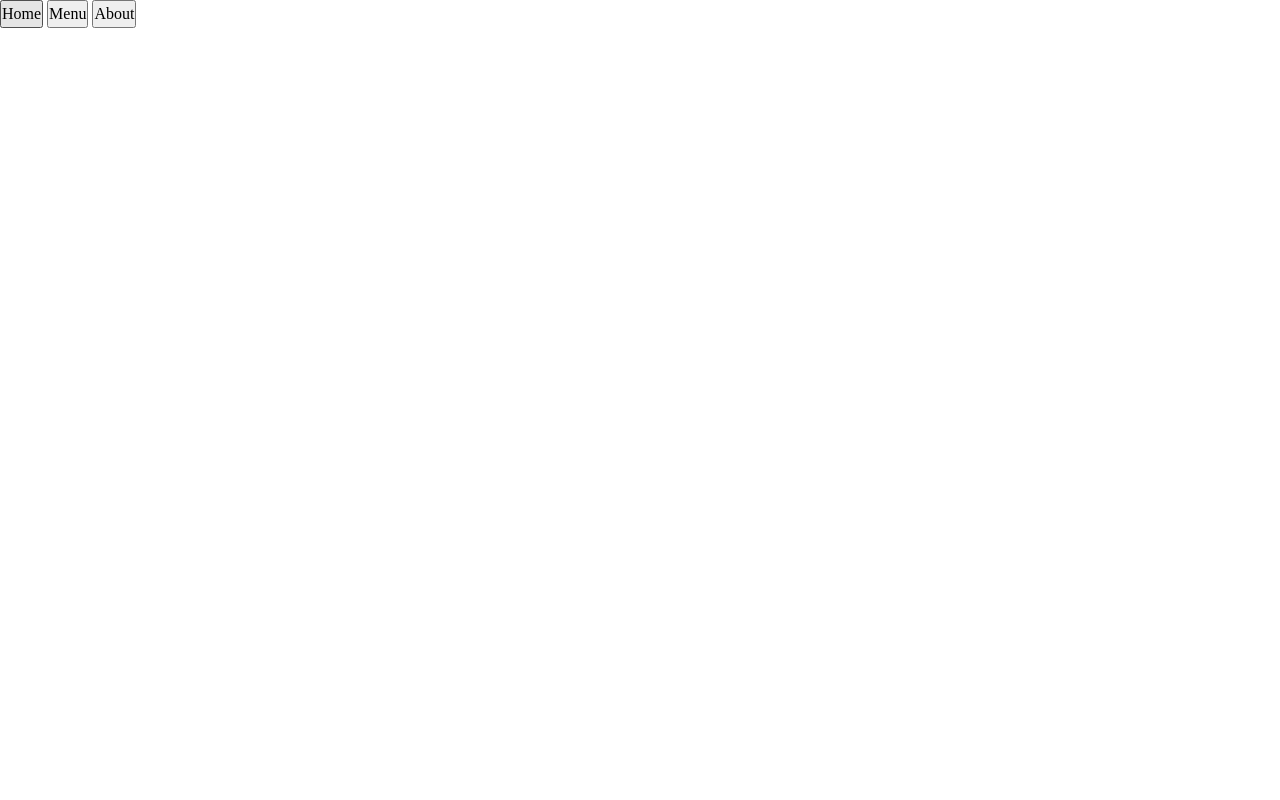
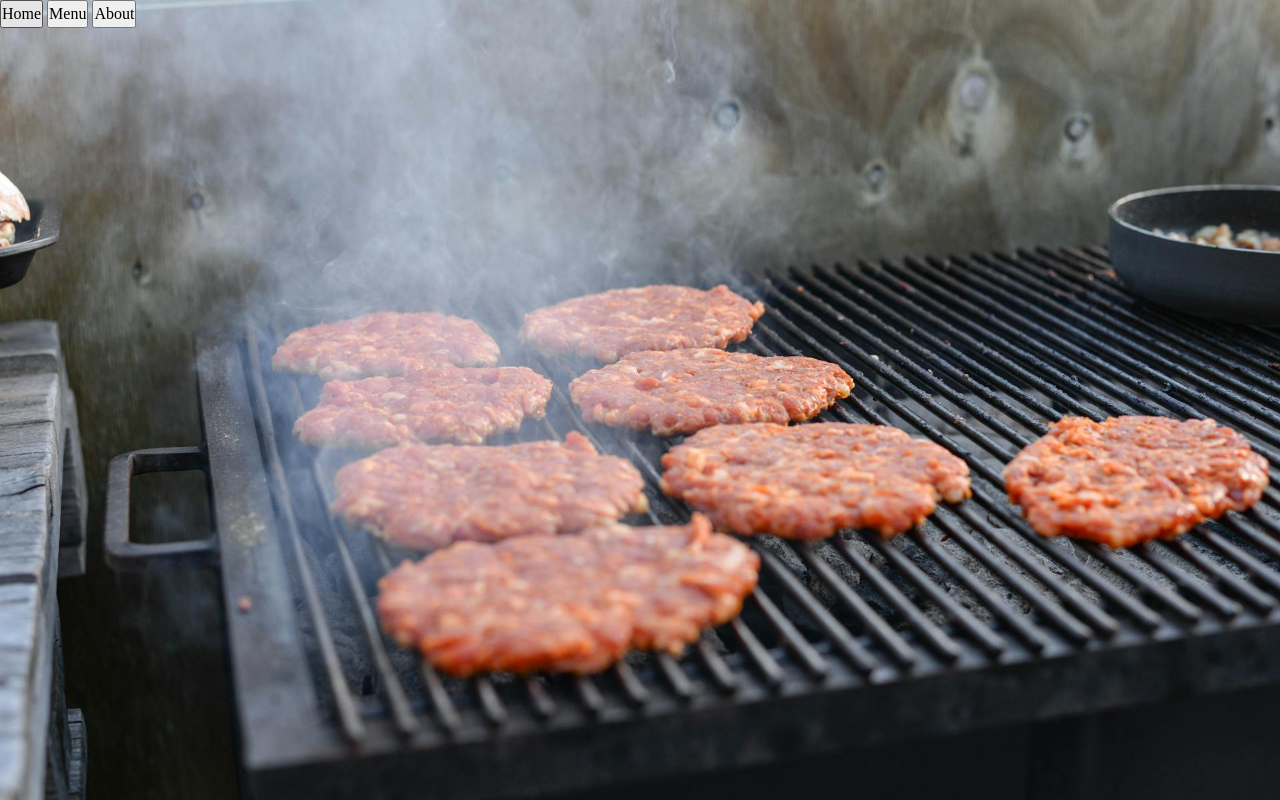
Before and after one commit to Jackob2004/odin-restaurant-page, a website built with webpack: page src/template.html in a window 1280 px wide. Built offline with nearby package versions, Linux system fonts and the light colour scheme.

Commit message:
Add background image
Add image and make it cover up whole window considering different screen resolutions.

```diff
--- a/src/styles.css
+++ b/src/styles.css
@@ -1,3 +1,8 @@
 body {
     height: 100vh;
+
+    background-image: url("/assets/background.jpg");
+    background-size: cover;
+    background-position: center;
+    background-repeat: no-repeat;
 }
```
Also changed, not shown: assets/background.jpg (added).
